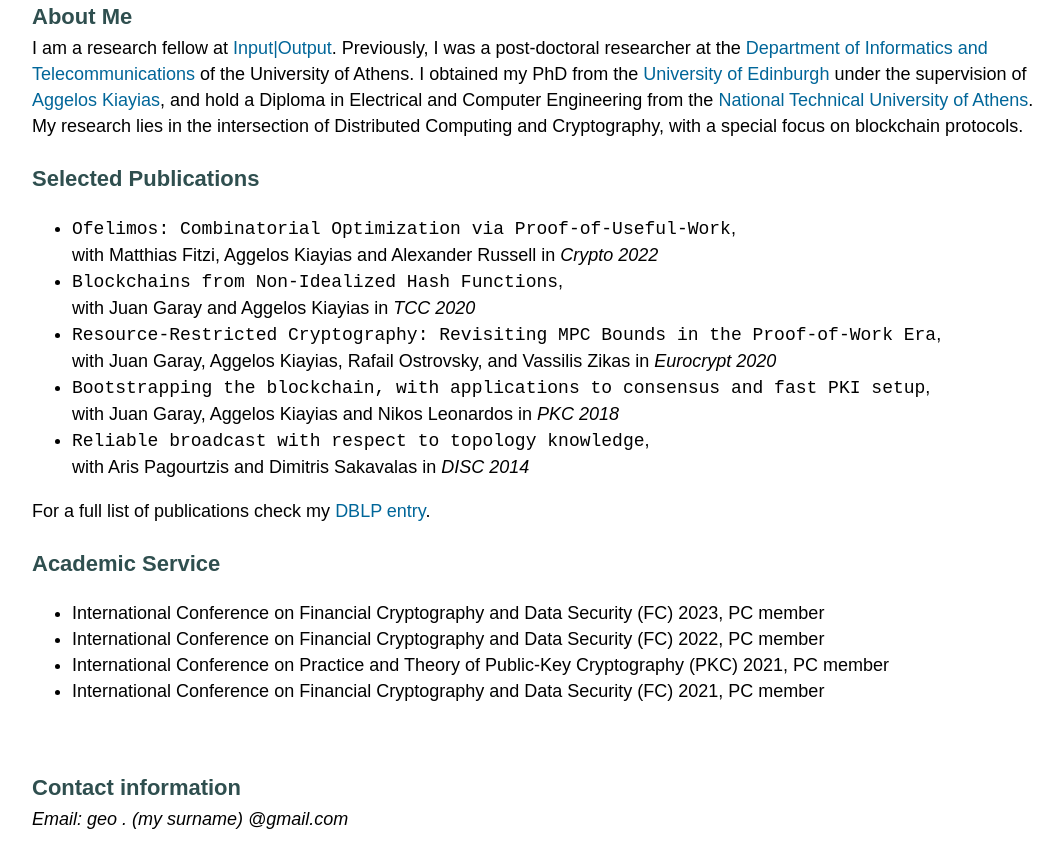
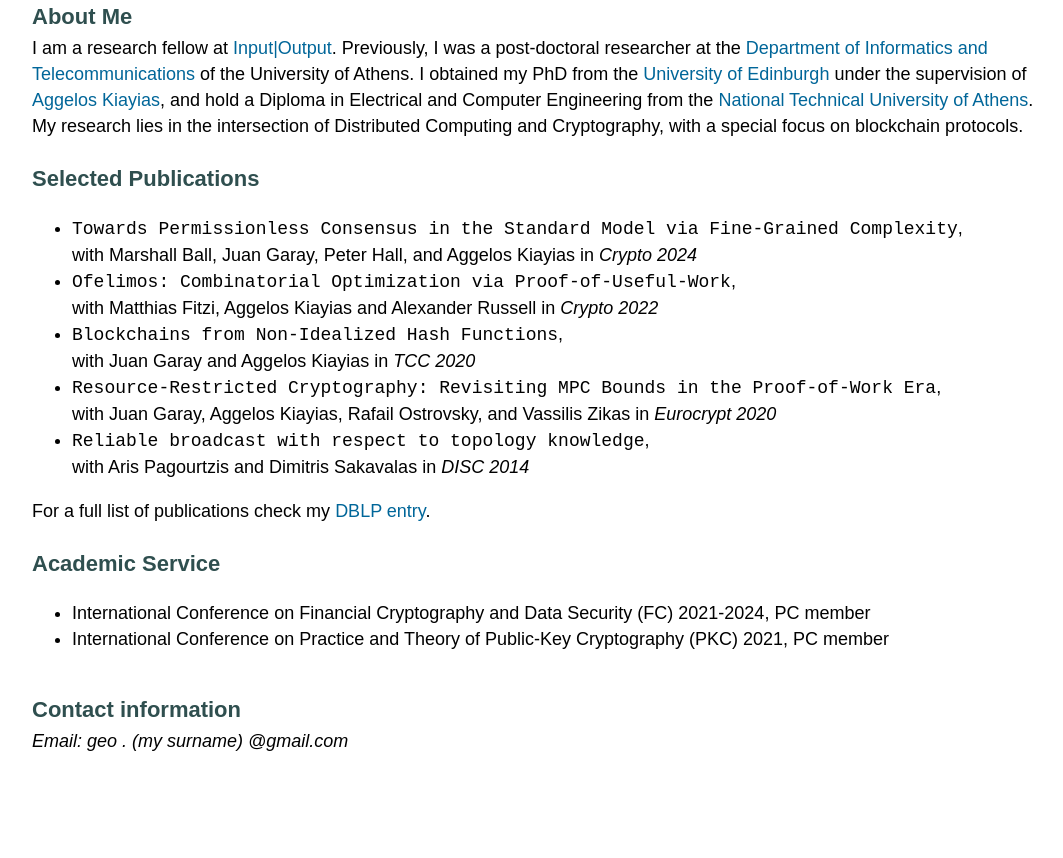
Before and after one commit to pagio/pagio.github.io, a plain HTML site: page index.html in a window 1280 px wide. Shown: the part 366-1224 px from the top of the page, without its empty margins (96-1159 px from the left). After the commit the page ends 1146 px from the top, so only its background shows below. Drawn offline with Linux system fonts and the light colour scheme.

Commit message:
crypto 2024

```diff
--- a/index.html
+++ b/index.html
@@ -23,19 +23,21 @@
     <div class="content">
       <interests>
       I am a research fellow at <a href="https://iohk.io/">Input|Output</a>. Previously, I was a post-doctoral researcher at the <a href="http://www.di.uoa.gr/">Department of Informatics and Telecommunications</a> of the University of Athens. I obtained my PhD from the <a href="https://www.ed.ac.uk/informatics">University of Edinburgh</a> under the supervision of  <a href="http://www.kiayias.com">Aggelos Kiayias</a>, and hold a Diploma in Electrical and Computer Engineering from the <a href="https://www.ece.ntua.gr/gr">National Technical University of Athens</a>.
-My research lies in the intersection of Distributed Computing and Cryptography, with a special focus on blockchain protocols.
+      My research lies in the intersection of Distributed Computing and Cryptography, with a special focus on blockchain protocols.
     </div>
     <br>
     <h2>Selected Publications</h2>
     <ul>
+	    <li><tt>Towards Permissionless Consensus in the Standard Model via Fine-Grained Complexity</tt>,</br>
+	    	    with Marshall Ball, Juan Garay, Peter Hall, and Aggelos Kiayias in <em>Crypto 2024</em></li>
 	    <li><tt>Ofelimos: Combinatorial Optimization via Proof-of-Useful-Work</tt>,</br>
 	    	    with Matthias Fitzi, Aggelos Kiayias and Alexander Russell in <em>Crypto 2022</em></li>
 	    <li><tt>Blockchains from Non-Idealized Hash Functions</tt>,</br>
 	    	    with Juan  Garay and Aggelos Kiayias in <em>TCC 2020</em></li>
 	    <li><tt>Resource-Restricted Cryptography: Revisiting MPC Bounds in the Proof-of-Work Era</tt>, <br>
 		    with Juan Garay, Aggelos Kiayias, Rafail Ostrovsky, and Vassilis Zikas  in <em>Eurocrypt 2020</em></li>
-	    <li><tt>Bootstrapping the blockchain, with applications to consensus and fast PKI setup</tt>, <br>
-		with Juan Garay, Aggelos Kiayias and Nikos Leonardos 	in <em>PKC 2018</em> </i>
+	    <!-- <li><tt>Bootstrapping the blockchain, with applications to consensus and fast PKI setup</tt>, <br>
+		    with Juan Garay, Aggelos Kiayias and Nikos Leonardos 	in <em>PKC 2018</em> </i> -->
 	    <li><tt>Reliable broadcast with respect to topology knowledge</tt>, <br>
 		   with Aris Pagourtzis and Dimitris Sakavalas in <em>DISC 2014</em> </li>
     </ul>
@@ -45,13 +47,11 @@ My research lies in the intersection of Distributed Computing and Cryptography,
 
     <h2>Academic Service</h2>
     <ul>
-	    <li>International Conference on Financial Cryptography and Data Security (FC) 2023, PC member </li>
-	    <li>International Conference on Financial Cryptography and Data Security (FC) 2022, PC member </li>
+	    <li>International Conference on Financial Cryptography and Data Security (FC) 2021-2024, PC member </li>
 	    <li>International Conference on Practice and Theory of Public-Key Cryptography (PKC) 2021, PC member </li>
-	    <li>International Conference on Financial Cryptography and Data Security (FC) 2021, PC member </li>
     </ul>
 
-    <br><br>
+    <br>
 
     <h2>Contact information</h2>
     <div class="content">
```
